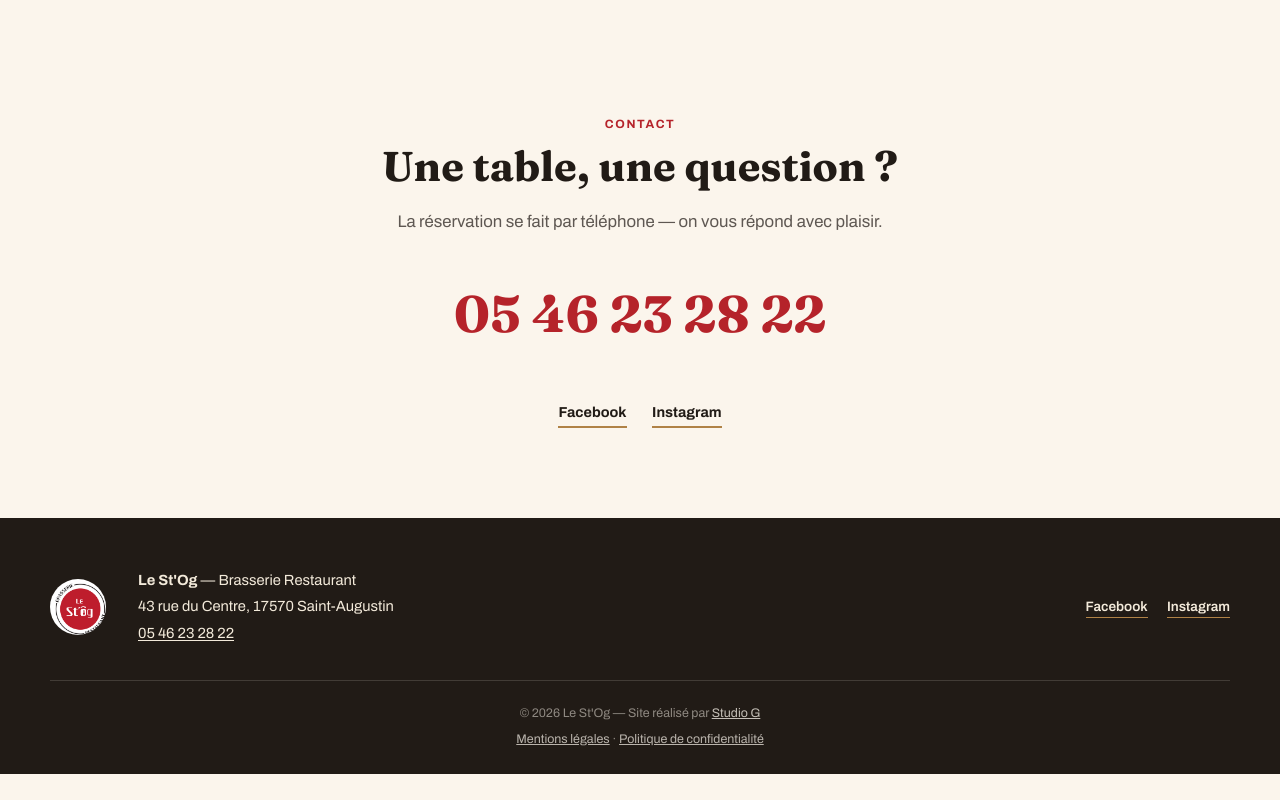
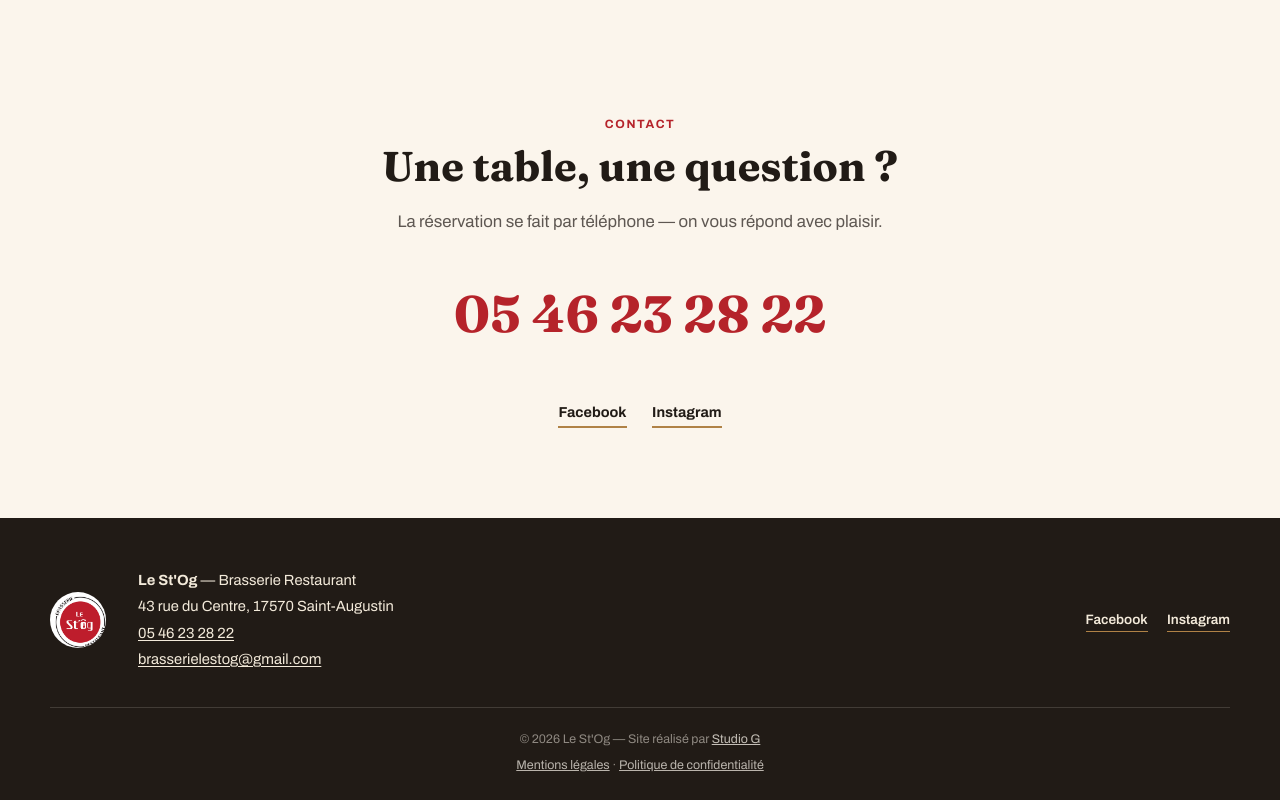
Before and after one commit to gabriel-kakahuete/st-og, a plain HTML site: page index.html in a window 1280 px wide. Shown: the part 3928-4728 px from the top of the page. Before the commit the page ends 4702 px from the top, so only its background shows below. Drawn offline with Linux system fonts and the light colour scheme; files whose address does not match are found by name.

Commit message:
Update index.html

```diff
--- a/index.html
+++ b/index.html
@@ -236,6 +236,7 @@
       <p><strong>Le St'Og</strong> — Brasserie Restaurant</p>
       <p>43 rue du Centre, 17570 Saint-Augustin</p>
       <p><a href="tel:0546232822">05 46 23 28 22</a></p>
+      <p><a href="mail:brasserielestog@gmail.com">brasserielestog@gmail.com</a></p>
     </div>
     <div class="footer-social">
       <a href="https://www.facebook.com/profile.php?id=61562118181869" target="_blank" rel="noopener">Facebook</a>
```
